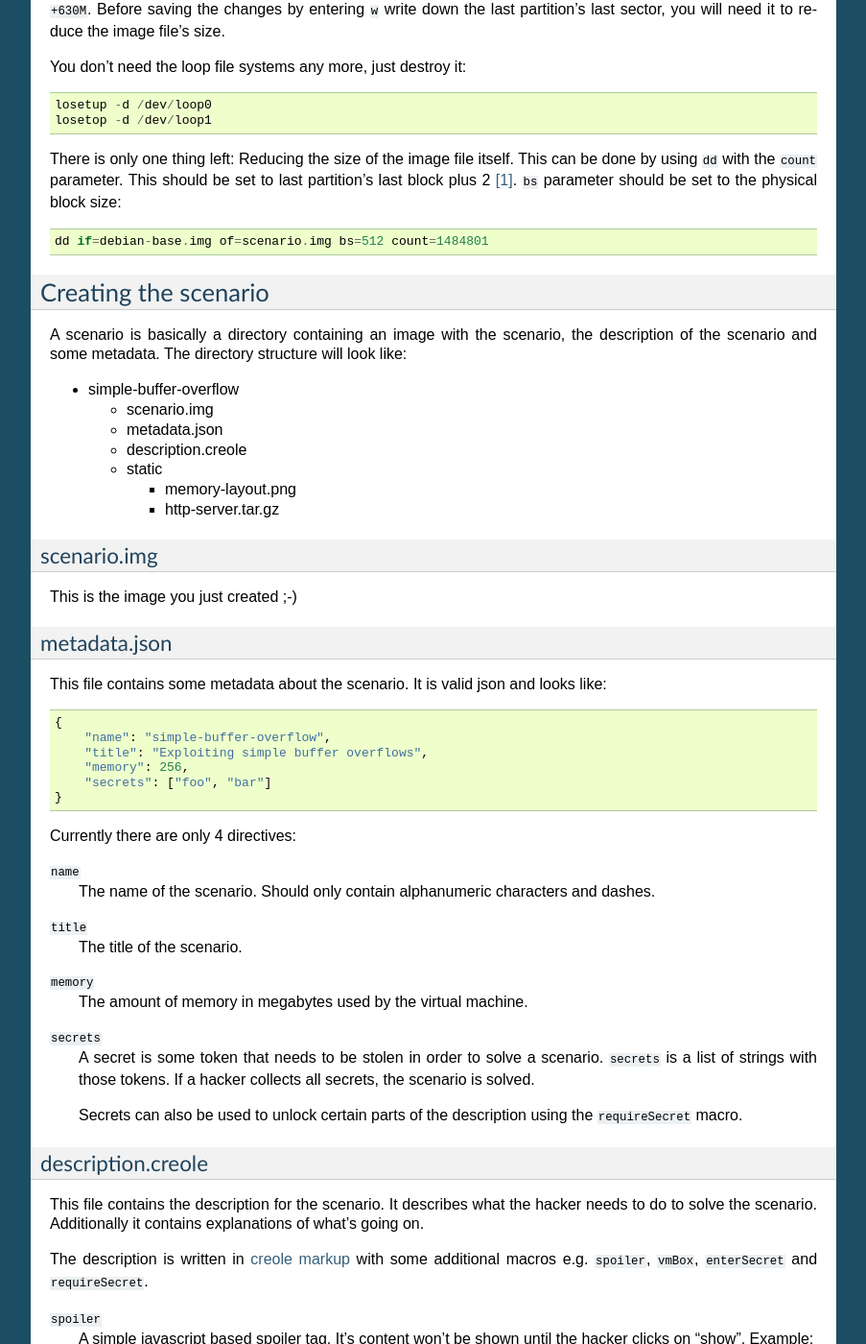
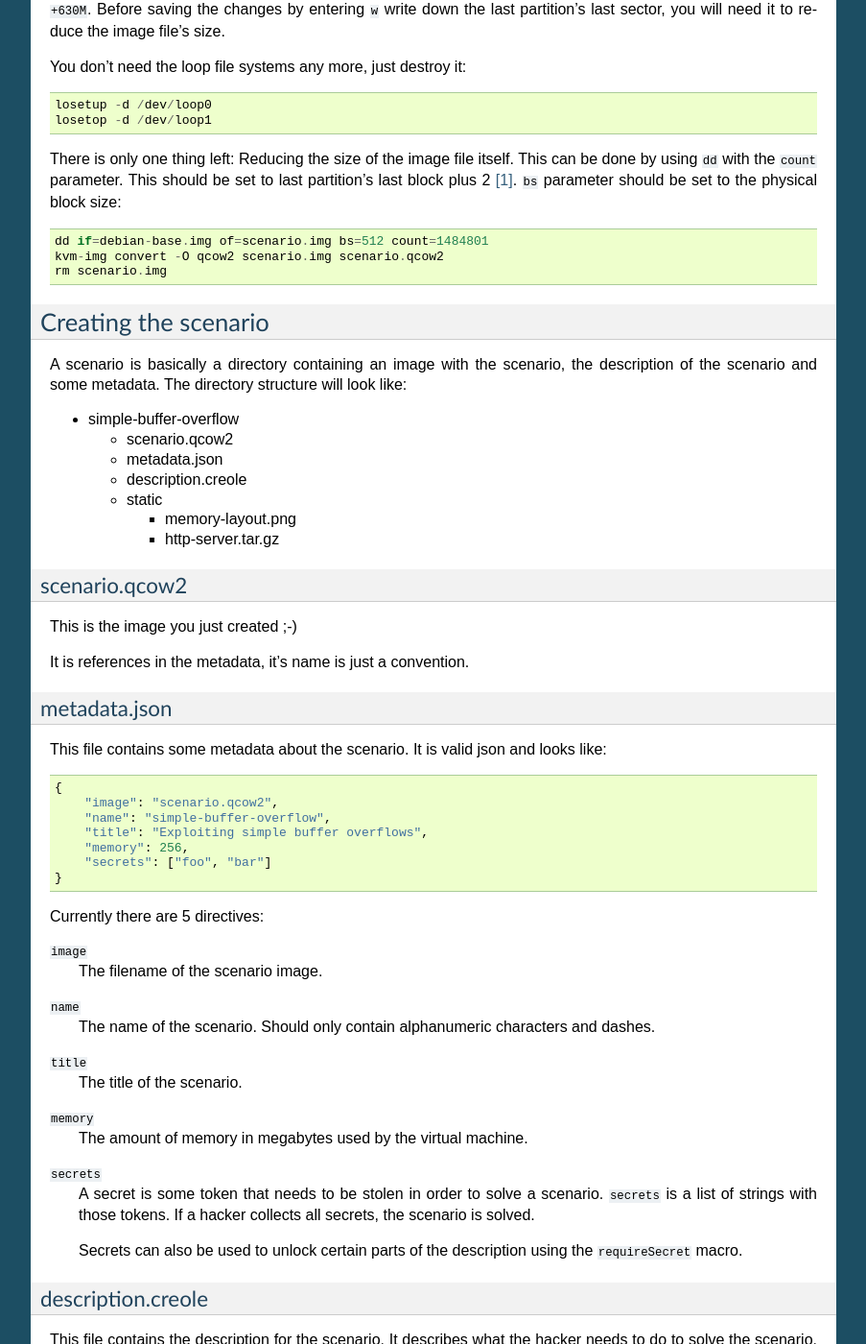
Before and after one commit to teythoon/Insekta, a Sphinx documentation site: the page built from docs/creating_scenarios.rst, in a window 1280 px wide and 1400 px high, scrolled down 2147 px. Shown: the whole window at 96% size, without its empty margins (198-1101 px from the left). Built offline with Sphinx 7.4.7, drawn with Linux system fonts in a browser that asks for light colours; pages that are not in the unit, such as notebooks, are missing from menus; some of the changed text lies outside the part shown.

Commit message:
Use variable scenario image name

```diff
--- a/docs/creating_scenarios.rst
+++ b/docs/creating_scenarios.rst
@@ -135,6 +135,8 @@ set to last partition's last block plus 2 [#f1]_. ``bs`` parameter should be
 set to the physical block size::
 
    dd if=debian-base.img of=scenario.img bs=512 count=1484801
+   kvm-img convert -O qcow2 scenario.img scenario.qcow2
+   rm scenario.img
 
 Creating the scenario
 ---------------------
@@ -145,7 +147,7 @@ look like:
 
 * simple-buffer-overflow
 
-  * scenario.img
+  * scenario.qcow2
   * metadata.json
   * description.creole
   * static
@@ -153,10 +155,12 @@ look like:
     * memory-layout.png
     * http-server.tar.gz
 
-scenario.img
+scenario.qcow2
 ^^^^^^^^^^^^^^^^^^^^^^^^^^
 
 This is the image you just created ;-)
+
+It is references in the metadata, it's name is just a convention.
 
 metadata.json
 ^^^^^^^^^^^^^
@@ -165,13 +169,17 @@ This file contains some metadata about the scenario. It is valid json and
 looks like::
 
    {
+       "image": "scenario.qcow2",
        "name": "simple-buffer-overflow",
        "title": "Exploiting simple buffer overflows",
        "memory": 256,
        "secrets": ["foo", "bar"]
    }
 
-Currently there are only 4 directives:
+Currently there are 5 directives:
+
+``image``
+   The filename of the scenario image.
 
 ``name``
    The name of the scenario. Should only contain alphanumeric characters and
```
